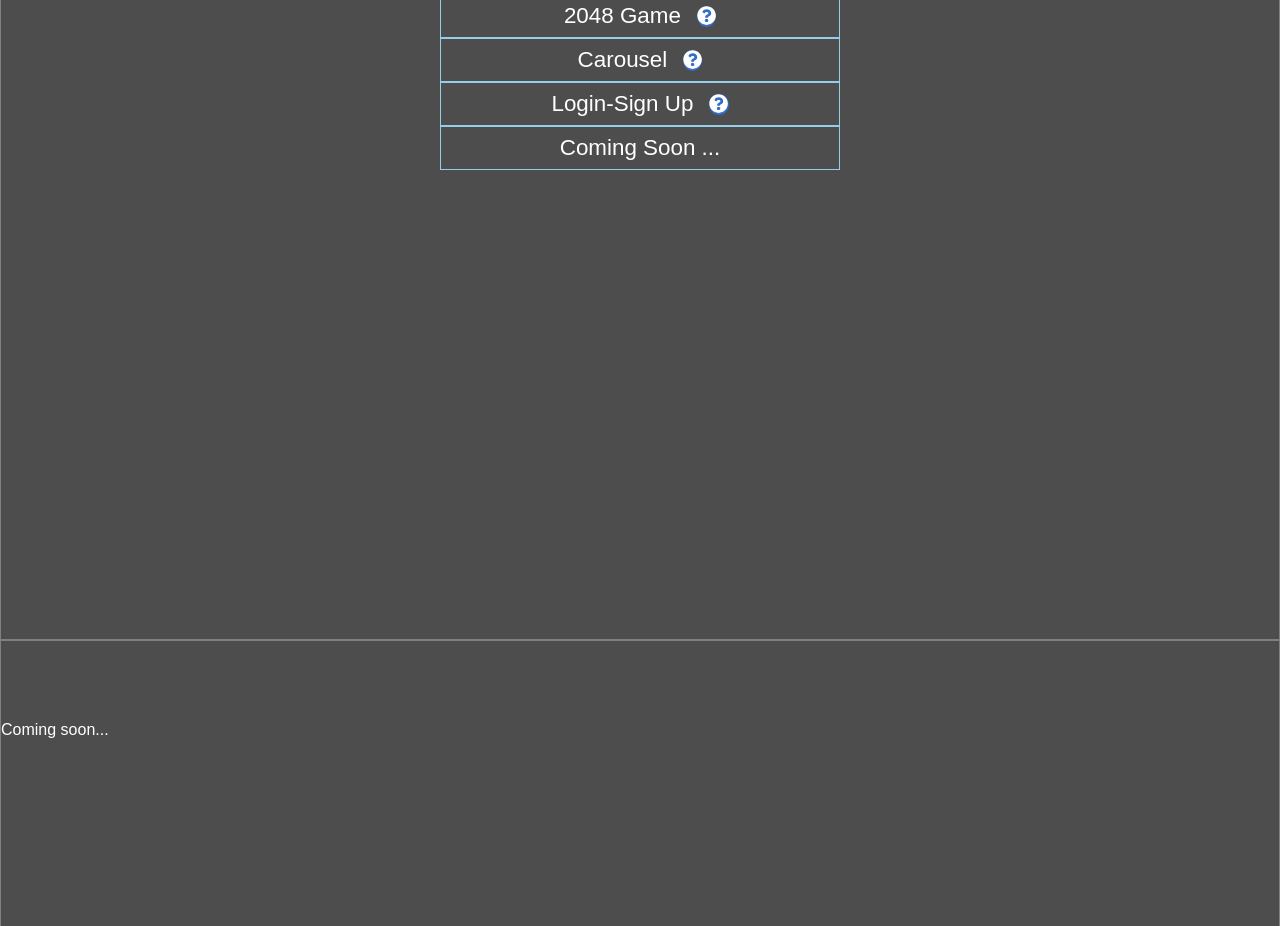
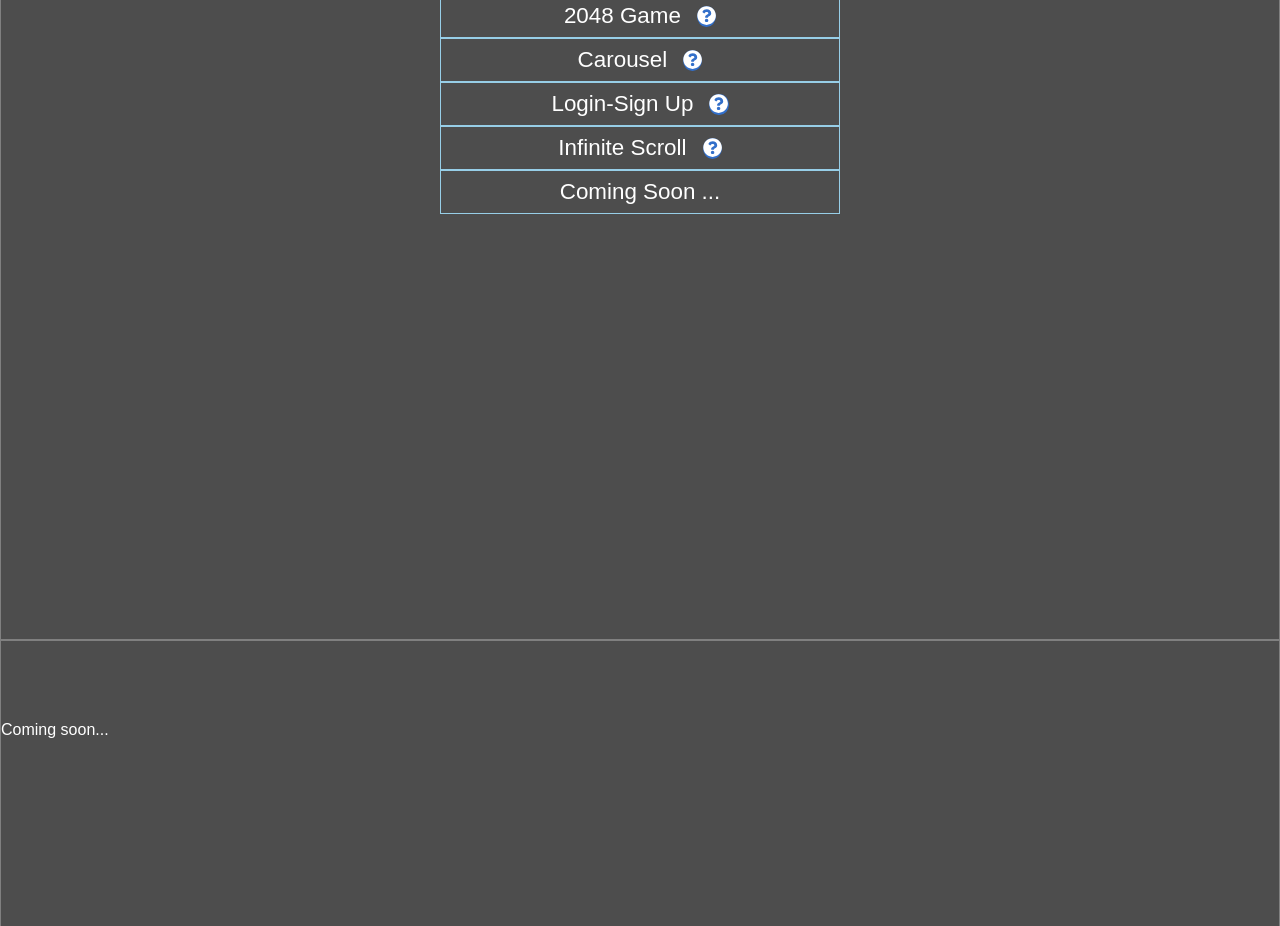
Before and after one commit to cmlttnts/cmlttnts.github.io, a React (Create React App) app: page / in a window 1280 px wide. Shown: the part 2560-3486 px from the top of the page. Built offline with nearby package versions, Linux system fonts and the light colour scheme.

Commit message:
added infinite-scoll project

```diff
--- a/src/Components/Projects/Projects.tsx
+++ b/src/Components/Projects/Projects.tsx
@@ -37,6 +37,13 @@ const Projects = (): JSX.Element => {
             tooltip="Login and sign up page with progress steps"
           />
         </li>
+        <li>
+          <ProjectLink
+            name="Infinite Scroll"
+            url="https://cmlttnts.github.io/infinite-scrolling/"
+            tooltip="When you scroll to bottom, you load more image"
+          />
+        </li>
         <li> Coming Soon ...</li>
       </ul>
     </div>
```
